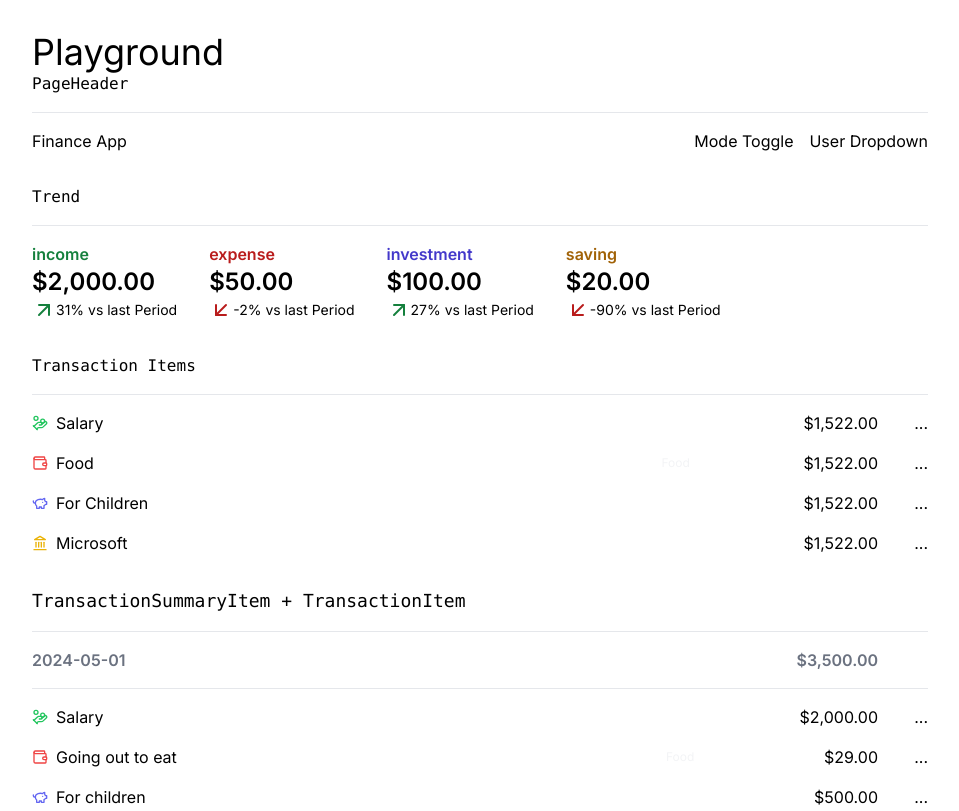
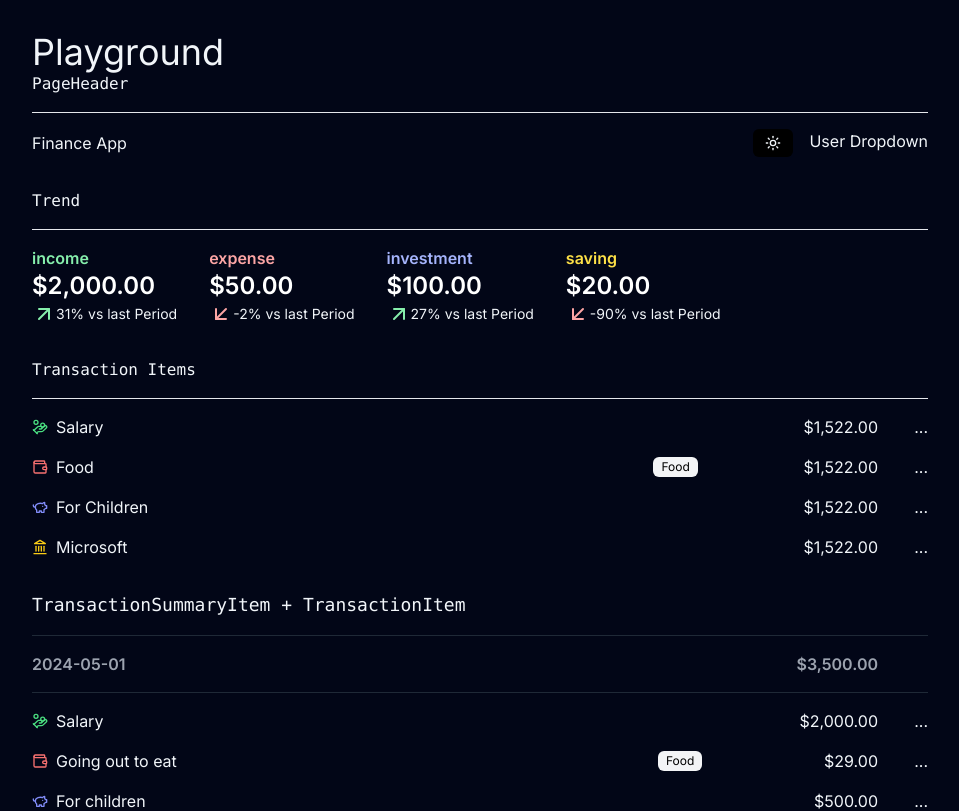
Before and after one commit to osisamkay/finance, a Next.js app: page /playground in a window 1280 px wide. Shown: the top 811 px of the page, without its empty margins (160-1119 px from the left). Built offline with nearby package versions, Linux system fonts and the light colour scheme; no server answers.

Commit message:
feature: added dark mode toggle

```diff
--- a/app/layout.tsx
+++ b/app/layout.tsx
@@ -1,5 +1,8 @@
 import type { Metadata } from "next";
 import { Inter } from "next/font/google";
+
+import useServerDarkMode from "../hooks/use-server-dark-mode";
+
 import "./globals.css";
 
 const inter = Inter({ subsets: ["latin"] });
@@ -14,8 +17,9 @@
 }: Readonly<{
   children: React.ReactNode;
 }>) {
+  const theme = useServerDarkMode();
   return (
-    <html lang="en">
+    <html lang="en" className={theme}>
       <body className={inter.className}>{children}</body>
     </html>
   );
--- /dev/null
+++ b/components/dark-mode-toggle.jsx
@@ -0,0 +1,17 @@
+"use client";
+
+import { Moon, Sun } from "lucide-react";
+
+import useDarkMode from "@/hooks/use-dark-mode";
+
+import Button from "./button";
+
+export default function DarkModeToggle({ defaultMode = "dark" }) {
+  const { theme, toggleTheme } = useDarkMode(defaultMode);
+  return (
+    <Button variant="ghost" size="sm" onClick={toggleTheme}>
+      {theme === "light" && <Moon className="w-4 h-4" />}
+      {theme === "dark" && <Sun className="w-4 h-4" />}
+    </Button>
+  );
+}
--- a/components/page-header.jsx
+++ b/components/page-header.jsx
@@ -1,6 +1,10 @@
 import Link from "next/link";
 
+import useServerDarkMode from "../hooks/use-server-dark-mode";
+import DarkModeToggle from "./dark-mode-toggle";
+
 export default function PageHeader({ className }) {
+  const theme = useServerDarkMode();
   return (
     <header className={`flex justify-between items-center ${className}`}>
       <Link
@@ -10,7 +14,7 @@
         Finance App
       </Link>
       <div className="flex item-center space-x-4">
-        <div className="">Mode Toggle</div>
+        <DarkModeToggle defaultMode={theme} />
         <div className="">User Dropdown</div>
       </div>
     </header>
--- /dev/null
+++ b/hooks/use-dark-mode.jsx
@@ -0,0 +1,21 @@
+import { useState } from "react";
+import { useCookies } from "react-cookie";
+
+const useDarkMode = (defaultTheme = "dark") => {
+  const [theme, setTheme] = useState(defaultTheme);
+  const [_, setCookie] = useCookies(["theme"]);
+
+  const setAndSaveTheme = (theme) => {
+    setTheme(theme);
+    document.documentElement.classList.remove("light", "dark");
+    document.documentElement.classList.add(theme);
+    setCookie("theme", theme);
+  };
+  const toggleTheme = () => {
+    setAndSaveTheme(theme === "dark" ? "light" : "dark");
+  };
+
+  return { theme, toggleTheme };
+};
+
+export default useDarkMode;
--- /dev/null
+++ b/hooks/use-server-dark-mode.jsx
@@ -0,0 +1,7 @@
+import { cookies } from "next/headers";
+
+const useServerDarkMode = (defaultTheme = "dark") => {
+  return cookies().get("theme")?.value ?? defaultTheme;
+};
+
+export default useServerDarkMode;
--- a/package.json
+++ b/package.json
@@ -13,6 +13,7 @@
     "lucide-react": "^0.395.0",
     "next": "14.2.4",
     "react": "^18",
+    "react-cookie": "^7.1.4",
     "react-dom": "^18"
   },
   "devDependencies": {
--- a/tailwind.config.ts
+++ b/tailwind.config.ts
@@ -1,6 +1,7 @@
 import type { Config } from "tailwindcss";
 
 const config: Config = {
+  darkMode: "class",
   content: [
     "./pages/**/*.{js,ts,jsx,tsx,mdx}",
     "./components/**/*.{js,ts,jsx,tsx,mdx}",
```
Also changed, not shown: 1 other file (tests, documents, lock files or other folders).
